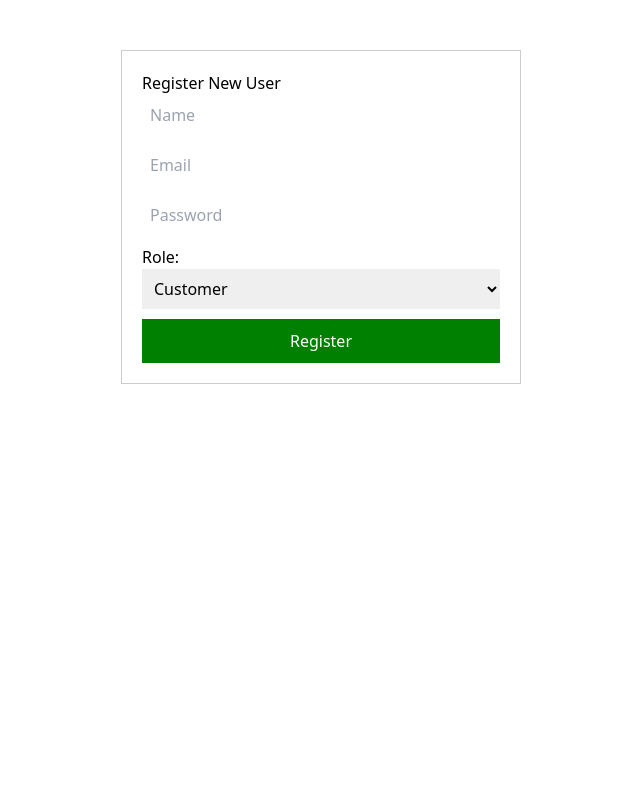
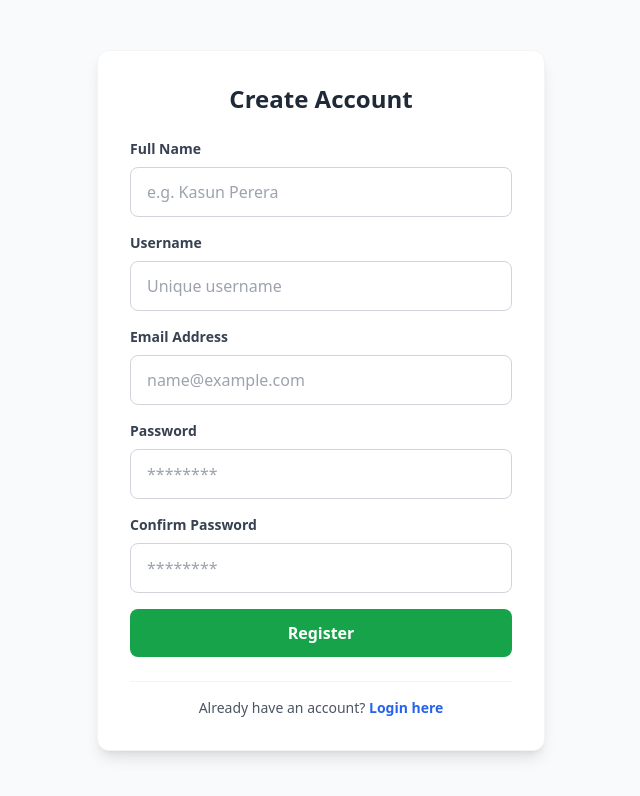
Before and after one commit to pmlchamodya/HotelBookingSystem, a React app in the folder frontend/: page /register in a window 1280 px wide. Shown: the top 796 px of the page, without its empty margins (319-959 px from the left). Built offline with nearby package versions, Linux system fonts and the light colour scheme; the HTML template or start-up script is replaced by a standard one.

Commit message:
changes app,login,register,authcontext and home pages

```diff
--- a/frontend/src/App.jsx
+++ b/frontend/src/App.jsx
@@ -8,23 +8,18 @@ import {
 import { Toaster } from "react-hot-toast";
 import { AuthProvider, AuthContext } from "./context/AuthContext";
 
-// --- IMPORTS ---
 import Login from "./components/auth/Login";
 import Register from "./components/auth/Register";
 import AdminDashboard from "./pages/dashboard/admin/AdminDashboard";
-// Import the Home page correctly
 import Home from "./pages/dashboard/home/Home";
 
-// --- PROTECTED ROUTE COMPONENT ---
 const ProtectedRoute = ({ children, role }) => {
   const { user, loading } = useContext(AuthContext);
 
   if (loading) return <div className="p-10 text-center">Loading...</div>;
 
-  // If not logged in, redirect to login
   if (!user) return <Navigate to="/login" replace />;
 
-  // Role-based access control
   if (role && user.role !== role) {
     return <Navigate to="/" replace />;
   }
@@ -32,14 +27,12 @@ const ProtectedRoute = ({ children, role }) => {
   return children;
 };
 
-// --- MAIN ROUTES COMPONENT ---
 const AppRoutes = () => {
   const { user } = useContext(AuthContext);
 
   return (
     <Routes>
       <Route path="/" element={<Home />} />
-
       <Route
         path="/login"
         element={
@@ -47,7 +40,7 @@ const AppRoutes = () => {
             user.role === "admin" ? (
               <Navigate to="/admin-dashboard" />
             ) : (
-              <Navigate to="/dashboard" />
+              <Navigate to="/" />
             )
           ) : (
             <Login />
@@ -57,7 +50,6 @@ const AppRoutes = () => {
 
       <Route path="/register" element={<Register />} />
 
-      {/* Protected Routes */}
       <Route
         path="/admin-dashboard"
         element={
@@ -67,7 +59,6 @@ const AppRoutes = () => {
         }
       />
 
-      {/* Fallback Dashboard */}
       <Route
         path="/dashboard"
         element={
@@ -82,7 +73,6 @@ const AppRoutes = () => {
         }
       />
 
-      {/* 404 - Redirect any unknown routes to Home */}
       <Route path="*" element={<Navigate to="/" replace />} />
     </Routes>
   );
--- a/frontend/src/components/auth/Login.jsx
+++ b/frontend/src/components/auth/Login.jsx
@@ -1,6 +1,6 @@
 import React, { useState, useContext } from "react";
 import { AuthContext } from "../../context/AuthContext";
-import { useNavigate } from "react-router-dom";
+import { useNavigate, Link } from "react-router-dom";
 import { notifySuccess, notifyError } from "../alert/ToastContext";
 
 const Login = () => {
@@ -11,17 +11,15 @@ const Login = () => {
   const handleSubmit = async (e) => {
     e.preventDefault();
 
-    // Attempt login
     const result = await login(formData.username, formData.password);
 
     if (result.success) {
       notifySuccess("Login Successful!");
 
-      // Redirect based on role
       if (result.user.role === "admin") {
         navigate("/admin-dashboard");
       } else {
-        navigate("/dashboard");
+        navigate("/");
       }
     } else {
       notifyError(result.error || "Login failed");
@@ -50,6 +48,7 @@ const Login = () => {
               }
             />
           </div>
+
           <div>
             <label className="block text-gray-700 text-sm font-bold mb-2">
               Password
@@ -64,6 +63,7 @@ const Login = () => {
               }
             />
           </div>
+
           <button
             type="submit"
             className="w-full bg-blue-600 text-white font-bold py-3 px-4 rounded-lg hover:bg-blue-700 transition duration-200"
@@ -71,6 +71,18 @@ const Login = () => {
             Login
           </button>
         </form>
+
+        <div className="mt-6 text-center pt-4 border-t border-gray-100">
+          <p className="text-sm text-gray-600">
+            Don't have an account?{" "}
+            <Link
+              to="/register"
+              className="text-blue-600 hover:text-blue-800 font-semibold hover:underline"
+            >
+              Register here
+            </Link>
+          </p>
+        </div>
       </div>
     </div>
   );
--- a/frontend/src/components/auth/Register.jsx
+++ b/frontend/src/components/auth/Register.jsx
@@ -1,104 +1,162 @@
-import React, { useState } from "react";
-import api from "../../config/api";
-import { useNavigate } from "react-router-dom";
+import React, { useState, useContext } from "react";
+import { AuthContext } from "../../context/AuthContext";
+import { useNavigate, Link } from "react-router-dom";
+import { notifySuccess, notifyError } from "../alert/ToastContext";
 
 const Register = () => {
   const [formData, setFormData] = useState({
     name: "",
+    username: "",
     email: "",
     password: "",
-    role: "customer",
+    confirmPassword: "",
   });
+
   const navigate = useNavigate();
+  // Get the register function from context
+  const { register } = useContext(AuthContext);
+
+  const handleChange = (e) => {
+    setFormData({ ...formData, [e.target.name]: e.target.value });
+  };
 
   const handleSubmit = async (e) => {
     e.preventDefault();
-    try {
-      await api.post("/auth/register", formData);
-      alert("Registration Successful! Please Login.");
-      navigate("/login");
-    } catch (err) {
-      alert(err.response?.data?.msg || "Error Registering");
+
+    // Validation
+    if (formData.password !== formData.confirmPassword) {
+      notifyError("Passwords do not match!");
+      return;
+    }
+
+    const payload = {
+      name: formData.name,
+      username: formData.username,
+      email: formData.email,
+      password: formData.password,
+      role: "customer",
+    };
+
+    // Use the register function from AuthContext (Auto Login)
+    const result = await register(payload);
+
+    if (result.success) {
+      notifySuccess(`Welcome, ${result.user.name}!`);
+      navigate("/");
+    } else {
+      notifyError(result.error);
     }
   };
 
   return (
-    <div
-      style={{
-        maxWidth: "400px",
-        margin: "50px auto",
-        padding: "20px",
-        border: "1px solid #ccc",
-      }}
-    >
-      <h2>Register New User</h2>
-      <form onSubmit={handleSubmit}>
+    <div className="min-h-screen flex items-center justify-center bg-gray-50 p-4">
+      <div className="max-w-md w-full bg-white rounded-xl shadow-lg p-8 border border-gray-100">
+        <h2 className="text-2xl font-bold text-center text-gray-800 mb-6">
+          Create Account
+        </h2>
+
+        <form onSubmit={handleSubmit} className="space-y-4">
+          {/* Full Name */}
+          <div>
+            <label className="block text-gray-700 text-sm font-bold mb-2">
+              Full Name
+            </label>
             <input
               type="text"
-          placeholder="Name"
+              name="name"
+              placeholder="e.g. Kasun Perera"
               required
-          onChange={(e) => setFormData({ ...formData, name: e.target.value })}
-          style={{
-            display: "block",
-            width: "100%",
-            marginBottom: "10px",
-            padding: "8px",
-          }}
+              className="w-full px-4 py-3 rounded-lg border border-gray-300 focus:outline-none focus:ring-2 focus:ring-blue-500"
+              value={formData.name}
+              onChange={handleChange}
             />
+          </div>
+
+          {/* Username */}
+          <div>
+            <label className="block text-gray-700 text-sm font-bold mb-2">
+              Username
+            </label>
+            <input
+              type="text"
+              name="username"
+              placeholder="Unique username"
+              required
+              className="w-full px-4 py-3 rounded-lg border border-gray-300 focus:outline-none focus:ring-2 focus:ring-blue-500"
+              value={formData.username}
+              onChange={handleChange}
+            />
+          </div>
+
+          {/* Email */}
+          <div>
+            <label className="block text-gray-700 text-sm font-bold mb-2">
+              Email Address
+            </label>
             <input
               type="email"
-          placeholder="Email"
+              name="email"
+              placeholder="name@example.com"
               required
-          onChange={(e) => setFormData({ ...formData, email: e.target.value })}
-          style={{
-            display: "block",
-            width: "100%",
-            marginBottom: "10px",
-            padding: "8px",
-          }}
+              className="w-full px-4 py-3 rounded-lg border border-gray-300 focus:outline-none focus:ring-2 focus:ring-blue-500"
+              value={formData.email}
+              onChange={handleChange}
             />
+          </div>
+
+          {/* Password */}
+          <div>
+            <label className="block text-gray-700 text-sm font-bold mb-2">
+              Password
+            </label>
             <input
               type="password"
-          placeholder="Password"
+              name="password"
+              placeholder="********"
               required
-          onChange={(e) =>
-            setFormData({ ...formData, password: e.target.value })
-          }
-          style={{
-            display: "block",
-            width: "100%",
-            marginBottom: "10px",
-            padding: "8px",
-          }}
+              className="w-full px-4 py-3 rounded-lg border border-gray-300 focus:outline-none focus:ring-2 focus:ring-blue-500"
+              value={formData.password}
+              onChange={handleChange}
             />
+          </div>
 
-        <label>Role:</label>
-        <select
-          onChange={(e) => setFormData({ ...formData, role: e.target.value })}
-          style={{
-            display: "block",
-            width: "100%",
-            marginBottom: "10px",
-            padding: "8px",
-          }}
-        >
-          <option value="customer">Customer</option>
-          <option value="admin">Admin</option>
-          <option value="staff">Staff</option>
-        </select>
+          {/* Confirm Password */}
+          <div>
+            <label className="block text-gray-700 text-sm font-bold mb-2">
+              Confirm Password
+            </label>
+            <input
+              type="password"
+              name="confirmPassword"
+              placeholder="********"
+              required
+              className="w-full px-4 py-3 rounded-lg border border-gray-300 focus:outline-none focus:ring-2 focus:ring-blue-500"
+              value={formData.confirmPassword}
+              onChange={handleChange}
+            />
+          </div>
 
+          {/* Submit Button */}
           <button
             type="submit"
-          style={{
-            width: "100%",
-            padding: "10px",
-            backgroundColor: "green",
-            color: "white",
-          }}
+            className="w-full bg-green-600 text-white font-bold py-3 px-4 rounded-lg hover:bg-green-700 transition duration-200 mt-4"
           >
             Register
           </button>
         </form>
+
+        <div className="mt-6 text-center pt-4 border-t border-gray-100">
+          <p className="text-sm text-gray-600">
+            Already have an account?{" "}
+            <Link
+              to="/login"
+              className="text-blue-600 hover:text-blue-800 font-semibold hover:underline"
+            >
+              Login here
+            </Link>
+          </p>
+        </div>
+      </div>
     </div>
   );
 };
```
Also changed, not shown: frontend/src/context/AuthContext.jsx (+34 -16 lines), frontend/src/pages/dashboard/home/Home.jsx (+91 -36 lines), 1 other file (tests, documents, lock files or other folders). Lines whose indentation alone changed are shown as unchanged.
